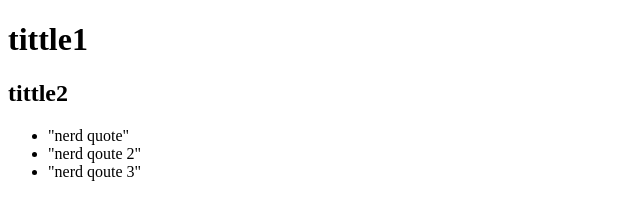
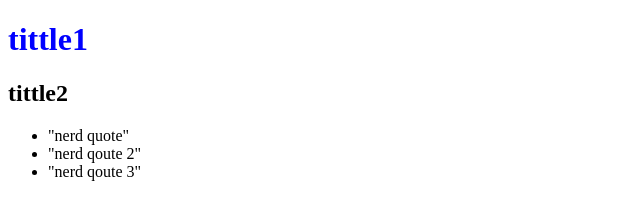
Before and after one commit to bouzacu/0main_openSAP_repo, a plain HTML site: page index.html in a window 1280 px wide. Shown: the whole page, without its empty margins (0-640 px from the left). Drawn offline with Linux system fonts and the light colour scheme.

Commit message:
Error with link changed title

```diff
--- a/index.html
+++ b/index.html
@@ -3,10 +3,10 @@
 	<head>
 		<meta http-equiv="Content-Type" content="text/html; charset=utf-8"/>
 		<title>Checking out epe</title>
-		<LINK href="styples.css" rel="styplesheet" type="text/css">
+		<LINK href="styles.css" rel="stylesheet" type="text/css">
 	</head>
 	<body>
-		<h1>tittle1 </h1>
+		<h1>tittle1</h1>
 		<h2>tittle2</h2>
 		<ul>
 			<li>"nerd quote"</li>
```
